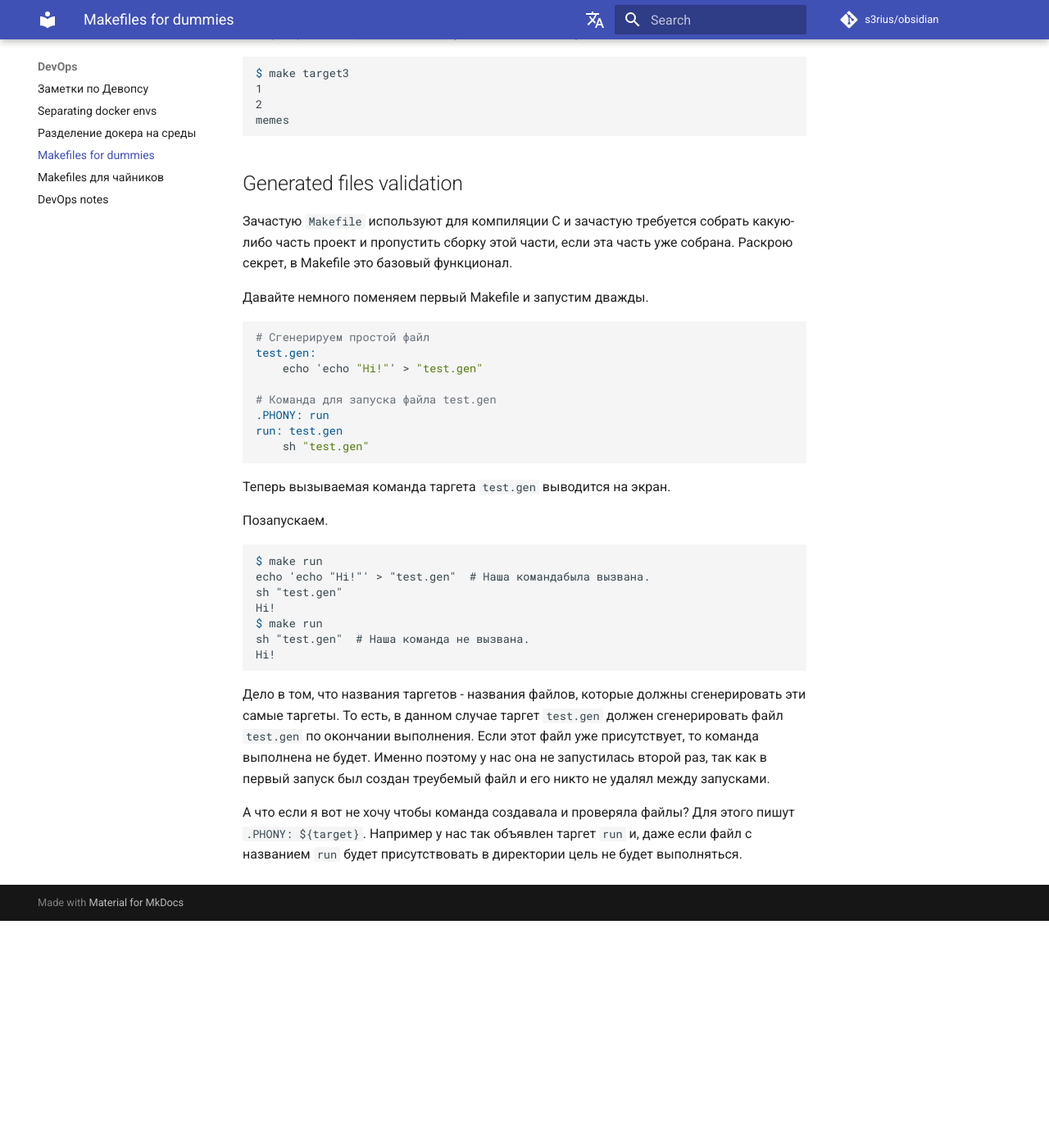
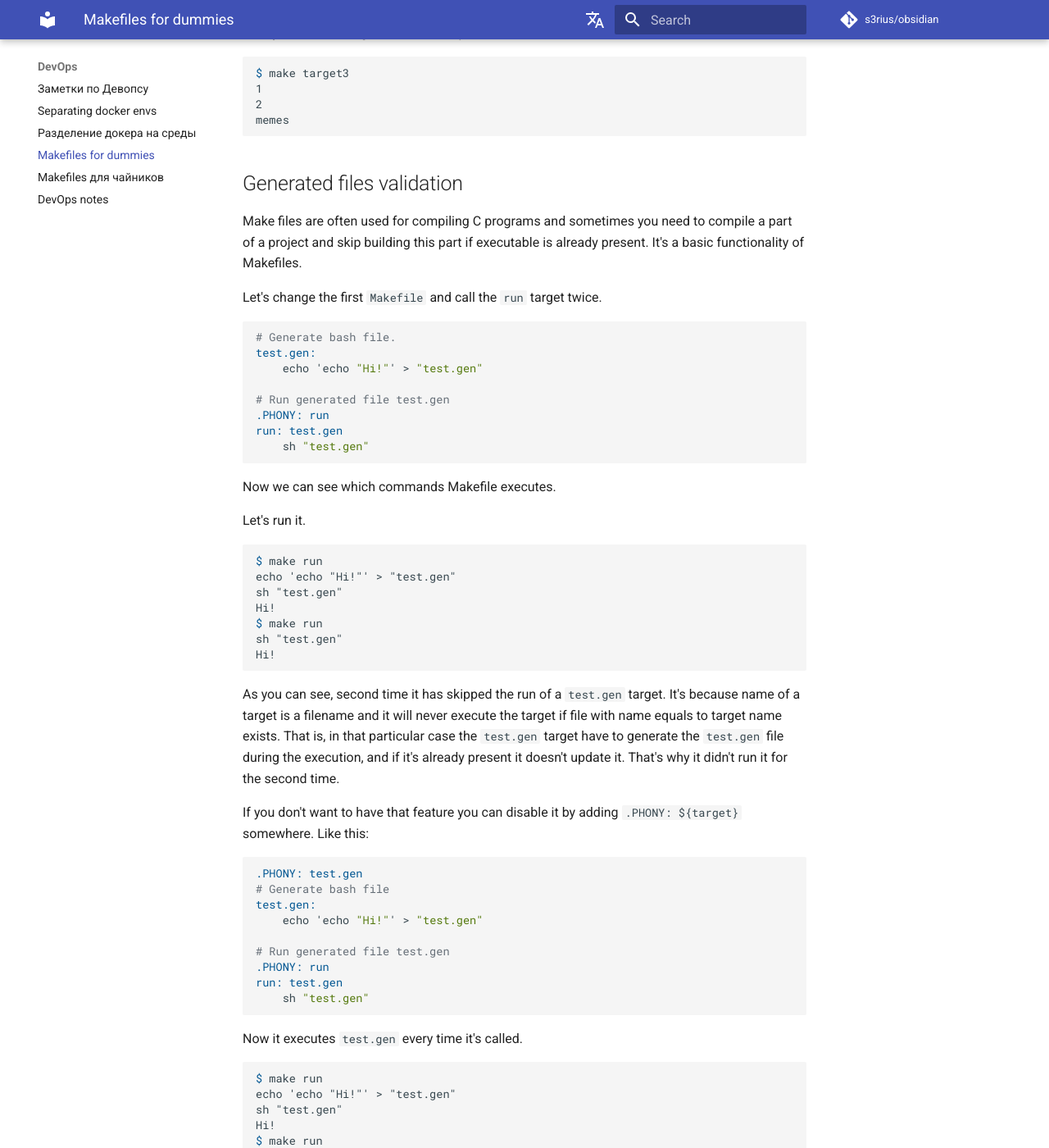
Before and after one commit to s3rius/obsidian, an MkDocs documentation site: the page built from docs/DevOps/Makefiles for dummies.en.md, in a window 1280 px wide and 1400 px high, scrolled down 2162 px. Shown: the whole window at 82% size. Built offline with MkDocs 1.6.1 and Material for MkDocs 9.7.7, drawn with Linux system fonts in a browser that asks for light colours; comment, search, counter and statistics services are not loaded; before the commit the page ends 3285 px from its top, so only the background shows below that; some of the changed text lies outside the part shown.

Commit message:
Updated Makefiles for dummies.
Signed-off-by: Pavel Kirilin <win10@list.ru>

````diff
--- a/docs/DevOps/Makefiles for dummies.en.md
+++ b/docs/DevOps/Makefiles for dummies.en.md
@@ -8,11 +8,11 @@ It works pretty simple.
 
 Here's an example of a `Makefile`:
 ```Makefile
-# Сгенерируем простой файл
+# Generate bash file.
 test.gen:
 	@echo 'echo "Hi!"' > "test.gen"
 
-# Команда для запуска файла test.gen
+# Run generated file test.gen
 .PHONY: run
 run: test.gen
 	sh "test.gen"
@@ -35,11 +35,9 @@ Let's dive into it.
 ## Targets dependencies
 
 On the line where we define our `run` target, we can see the `test.gen`
-target places right after the colon.
+target places right after the colon. This is a dependency of the `run` target, it fires right before executing the `run` target. Each target can have multiple dependencies, they are spearated with space.
 
-Это зависимость данного таргета и она будет вызвана до того, как выполнится скрипт описываемого таргета. Таких зависимостей может быть много, перечисляются они чере пробел.
-
-Например:
+E.G.:
 ```Makefile
 .PHONY: target1
 target1:
@@ -54,7 +52,7 @@ target3: target1 target2
 	echo "memes"
 ```
 
-При вызове `make target3` будет выведено:
+Let's call the `target3` target and see the output.
 ```console
 $ make target3
 echo "1"
@@ -65,12 +63,13 @@ echo "memes"
 memes
 ```
 
-Как можно видеть, он построил граф зависимостей и не выполнил `target1` дважды.
+As you can see, Makefile has built the target dependency tree and didn't call the `target1` second time.
 
 ## Hiding commands output
 
-В предыдущем примере можно заметить, что он написал все команды в терминал. Для того, чтобы этого избежать следует добавить "@" в начало команды и она не будет напечатана.
+In previous example you can notice that make command printed out all shell commands for every target. You can hide the commands from the output by adding "@" at the start of a command.
 
+Like this:
 ```Makefile
 .PHONY: target1
 target1:
@@ -85,7 +84,7 @@ target3: target1 target2
 	@echo "memes"
 ```
 
-Теперь при вызое `make target3` будет показано следующее:
+Now you can call targets and it won't print the actual commands. Like this:
 ```console
 $ make target3
 1
@@ -95,38 +94,58 @@ memes
 
 
 ## Generated files validation
-Зачастую `Makefile` используют для компиляции С и зачастую требуется
-собрать какую-либо часть проект и пропустить сборку этой части, если эта часть уже собрана.
-Раскрою секрет, в Makefile это базовый функционал.
+Make files are often used for compiling C programs and sometimes you need to compile a part of a project and skip building this part if executable is already present. It's a basic functionality of Makefiles.
 
-Давайте немного поменяем первый Makefile и запустим дважды.
+Let's change the first `Makefile` and call the `run` target twice.
 ```Makefile
-# Сгенерируем простой файл
+# Generate bash file.
 test.gen:
 	echo 'echo "Hi!"' > "test.gen"
 
-# Команда для запуска файла test.gen
+# Run generated file test.gen
 .PHONY: run
 run: test.gen
 	sh "test.gen"
 ```
 
-Теперь вызываемая команда таргета `test.gen` выводится на экран.
+Now we can see which commands Makefile executes.
 
-Позапускаем.
-
+Let's run it.
 ```console
 $ make run
-echo 'echo "Hi!"' > "test.gen"  # Наша командабыла вызвана.
+echo 'echo "Hi!"' > "test.gen"
 sh "test.gen"
 Hi!
 $ make run
-sh "test.gen"  # Наша команда не вызвана.
+sh "test.gen"
 Hi!
 ```
 
-Дело в том, что названия таргетов - названия файлов, которые должны сгенерировать эти самые таргеты.
-То есть, в данном случае таргет `test.gen` должен сгенерировать файл `test.gen` по окончании выполнения. Если этот файл уже присутствует, то команда выполнена не будет. Именно поэтому у нас она не запустилась второй раз, так как в первый запуск был создан треубемый файл и его никто не удалял между запусками.
+As you can see, second time it has skipped the run of a `test.gen` target.
+It's because name of a target is a filename and it will never execute the target if file with name equals to target name exists. That is, in that particular case the `test.gen` target have to generate the `test.gen` file during the execution, and if it's already present it doesn't update it. That's why it didn't run it for the second time.
 
-А что если я вот не хочу чтобы команда создавала и проверяла файлы?
-Для этого пишут `.PHONY: ${target}`. Например у нас так объявлен таргет `run` и, даже если файл с названием `run` будет присутствовать в директории цель не будет выполняться.
+If you don't want to have that feature you can disable it by adding `.PHONY: ${target}` somewhere.
+Like this:
+```Makefile
+.PHONY: test.gen
+# Generate bash file
+test.gen:
+    echo 'echo "Hi!"' > "test.gen"
+
+# Run generated file test.gen
+.PHONY: run
+run: test.gen
+    sh "test.gen"
+```
+
+Now it executes `test.gen` every time it's called.
+```console
+$ make run
+echo 'echo "Hi!"' > "test.gen"
+sh "test.gen"
+Hi!
+$ make run
+echo 'echo "Hi!"' > "test.gen"
+sh "test.gen"
+Hi!
+```
````
